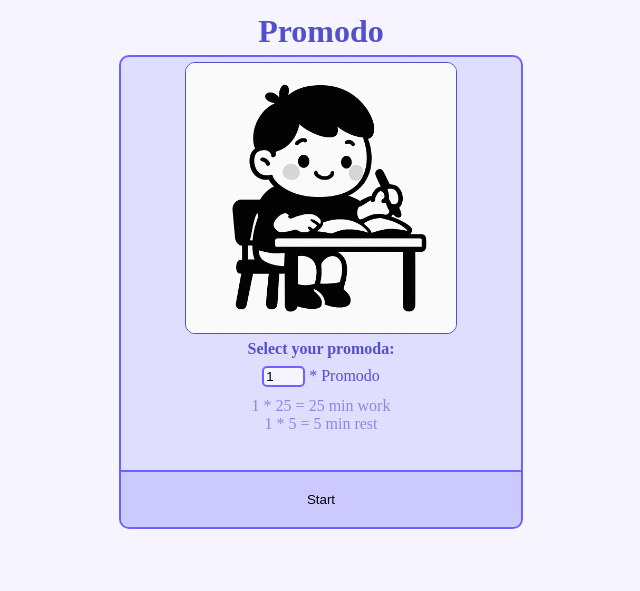
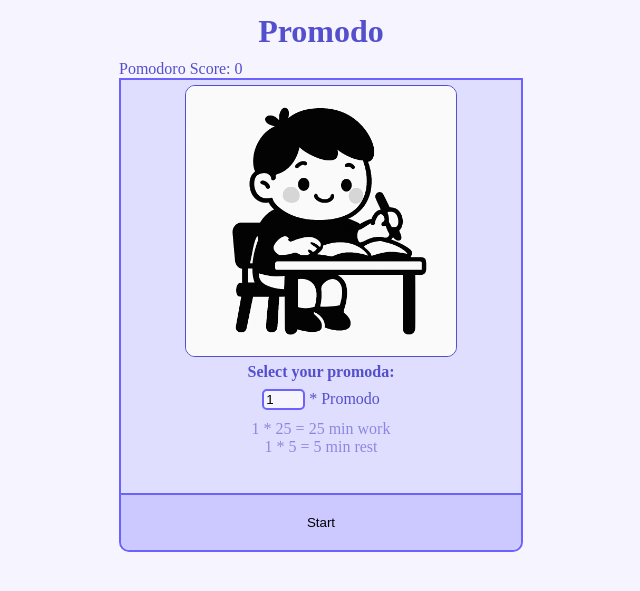
Before and after one commit to EhsanAiDev/pomodoro-django, a Django app: page / in a window 1280 px wide. Shown: the top 591 px of the page, without its empty margins (319-959 px from the left). Run offline with Django 5.2, Linux system fonts and the light colour scheme.

Commit message:
add score and left promodos mechanism to the promods application

```diff
--- a/promodo_app/templates/promodo_app/pro_home.html
+++ b/promodo_app/templates/promodo_app/pro_home.html
@@ -8,7 +8,13 @@
     <link rel="stylesheet" href="{% static 'promodo/css/pro_home.css' %}">
 </head>
 <body>
-    <h1 style="text-align: center; margin: 5px;">Promodo</h1>
+
+    <h1 style="text-align: center; margin: 5px;margin-bottom: 10px;">Promodo</h1>
+    <div id="score" style="display: flex; justify-content: space-between;">
+        <span id="done-promodos">Done</span>
+        <span id="left-promodos" style="display: none;">Left</span>
+    </div>
+
     <div id="main-div">
         <img id="promodo-img" src="{% static 'promodo/images/studying.png' %}">
 
@@ -27,7 +33,6 @@
                 </div>
             </div>
         </div>
-
         <button id='start-button' onclick="start()">Start</button>
     </div>
 </body>
--- a/static/promodo/css/pro_home.css
+++ b/static/promodo/css/pro_home.css
@@ -12,6 +12,10 @@ body{
     background-color: #E0DEFF;
     border-color: #6C63FF;
     border-radius: 10px;
+    border-top-left-radius: 0px;
+    border-top-right-radius: 0px;
+    border-bottom-left-radius: 10px;
+    border-bottom-right-radius: 10px;
 
     display: grid;
     grid-template-columns: auto;
--- a/static/promodo/js/pro_home.js
+++ b/static/promodo/js/pro_home.js
@@ -1,6 +1,30 @@
-document.getElementById("time-promodo").value = 1;
-promodoTime = document.getElementById("time-promodo").value; // defualt value if the eval_promodo is not called by user
+class CookieManager{
+    constructor(cookies){
+        this.cookies = cookies;
+        this.cookie_name = "promodoDone";
+        let regex = new RegExp(`${this.cookie_name}=\\d+`, 'i');
 
+        if (regex.test(this.cookies)){
+            let cookies = this.cookies.split(';');
+
+            for (let i = 0; i < cookies.length; i++) {
+                let c = cookies[i].trim();
+                if (c.startsWith(this.cookie_name + "=")) {
+                    c = c.substring(this.cookie_name.length + 1);
+                    this.donePromodos = parseInt(c);
+                }
+            }
+        }else{
+            document.cookie = `${this.cookie_name}=0;`;
+            this.donePromodos = 0;
+        }
+    }
+
+    increaseValue(value){
+        this.donePromodos++ ;
+        document.cookie=`${this.cookie_name}=${this.donePromodos};` ;
+    }
+}
 
 
 function change_promodos() {
@@ -46,11 +70,13 @@ function start() {
     mainDiv.removeChild(startButton);
     mainDiv.appendChild(skipButton);
 
+    promodosLeft = promodos.length / 2 ;
     timer(promodos,index);
 }
 
 
 function timer(p , index) {
+
     if (index >= p.length) {
         const mainDiv = document.getElementById("main-div");
         const textDiv = document.getElementById("text-div");
@@ -88,15 +114,26 @@ function timer(p , index) {
         mainDiv.appendChild(startButton)
 
 
+        leftPromods = document.getElementById("left-promodos")
+        leftPromods.style.display = "none"
+
         audio = new Audio("/static/promodo/audio/promodo-done-sound-effect.mp3");
         audio.play();
 
-        console.log("the promodo is done");
+
         return;
     } else {
         let status_image = document.getElementById("promodo-img")
         let timeLeft = p[index] === 'Working' ? 1500 : 300;
         status_image.src = (p[index] === "Working") ? "/static/promodo/images/working.png" : "/static/promodo/images/resting.png"
+        if(p[index] === "Resting" ) userCookie.increaseValue();
+        if(p[index] === "Resting" ) promodosLeft--;
+
+        leftPromods = document.getElementById("left-promodos")
+        leftPromods.style.display = "inline"
+        leftPromods.textContent = `Promodos Left: ${promodosLeft}`
+
+
 
         function updateTimer() {
             const minutes = Math.floor(timeLeft / 60);
@@ -161,8 +198,16 @@ function randomMotivateText(phase, status_image){
 function skip() {
     audio = new Audio("/static/promodo/audio/skip-sound-effect.mp3");
     audio.play();
+    document.getElementById("done-promodos").textContent = `Pomodoro Score: ${userCookie.donePromodos}`;
+
 
     index++ ;
     clearInterval(countdown);
     timer(promodos , index)
 }
+
+
+document.getElementById("time-promodo").value = 1;
+promodoTime = document.getElementById("time-promodo").value; // defualt value if the eval_promodo is not called by user
+userCookie = new CookieManager(document.cookie);
+document.getElementById("done-promodos").textContent = `Pomodoro Score: ${userCookie.donePromodos}`;
```
